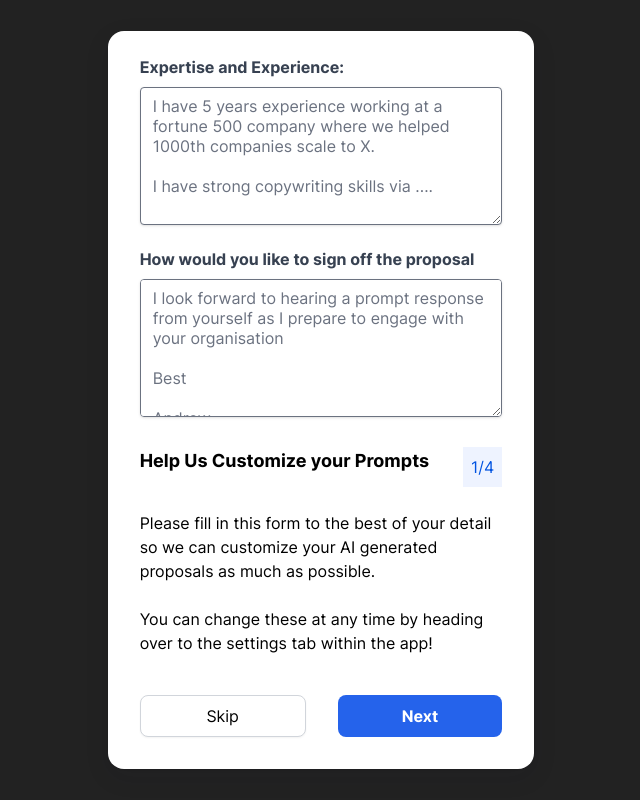
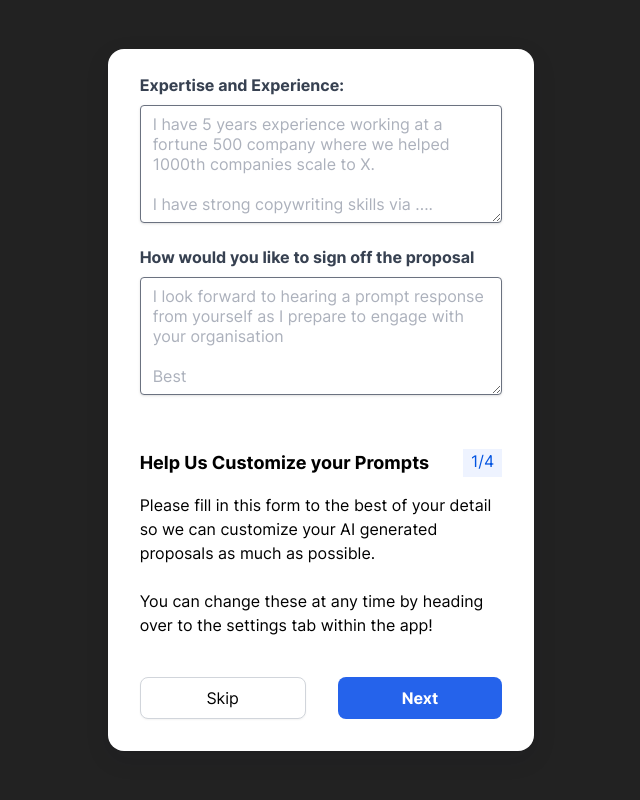
Before and after one commit to faizan-alam/next-js-test-task, a Next.js app: page /onboarding in a window 1280 px wide. Shown: the whole page, without its empty margins (319-959 px from the left). Built offline with nearby package versions, Linux system fonts and the light colour scheme.

Commit message:
pagination on onboarding

```diff
--- /dev/null
+++ b/src/components/PaginationInfo/PaginationInfo.tsx
@@ -0,0 +1,22 @@
+import * as React from 'react';
+import { RiAlarmWarningFill } from 'react-icons/ri';
+
+import Layout from '@/components/layout/Layout';
+import ArrowLink from '@/components/links/ArrowLink';
+import Seo from '@/components/Seo';
+
+type PaginationInfo = {
+  currentPage: number;
+  totalPages: number;
+};
+
+export default function PaginationInfo({
+  currentPage,
+  totalPages,
+}: PaginationInfo) {
+  return (
+    <p className='bg-[#EEF3FF] px-2 text-[#0053E1]'>
+      {currentPage + '/' + totalPages}
+    </p>
+  );
+}
--- a/src/pages/onboarding/Steps/CustomizePromts/index.tsx
+++ b/src/pages/onboarding/Steps/CustomizePromts/index.tsx
@@ -4,6 +4,7 @@ import { RiAlarmWarningFill } from 'react-icons/ri';
 import Layout from '@/components/layout/Layout';
 import ArrowLink from '@/components/links/ArrowLink';
 import Seo from '@/components/Seo';
+import PaginationInfo from '@/components/PaginationInfo/PaginationInfo';
 
 export default function CustomizePrompt() {
   const [experienceInput, setexperienceInput] = React.useState('');
@@ -36,9 +37,9 @@ export default function CustomizePrompt() {
             Expertise and Experience:
           </label>
           <textarea
-            className='focus:shadow-outline w-full appearance-none rounded border px-3 py-2 leading-tight text-gray-700 shadow focus:outline-none'
+            className='focus:shadow-outline w-full appearance-none overflow-y-hidden rounded border px-3 py-2 leading-tight text-gray-700 placeholder-[#ACB1BC] shadow focus:outline-none'
             id='experienceInput'
-            rows={6}
+            rows={5}
             placeholder={
               'I have 5 years experience working at a fortune 500 company where we helped 1000th companies scale to X.' +
               '\n' +
@@ -58,17 +59,17 @@ export default function CustomizePrompt() {
             How would you like to sign off the proposal
           </label>
           <textarea
-            className='focus:shadow-outline w-full appearance-none rounded border px-3 py-2 leading-tight text-gray-700 shadow focus:outline-none'
+            className='focus:shadow-outline w-full appearance-none overflow-y-hidden rounded border px-3 py-2 leading-tight text-gray-700 placeholder-[#ACB1BC] shadow focus:outline-none'
             id='signOffInput'
-            rows={6}
+            rows={5}
             placeholder={
               'I look forward to hearing a prompt response from yourself as I prepare to engage with your organisation' +
               '\n' +
               '\n' +
               'Best' +
-              '\n' +
-              '\n' +
-              'Andrew'
+              '\n'
+              // '\n' +
+              // 'Andrew'
             }
             value={signOffInput}
             onChange={handlesignOffInputChange}
@@ -76,11 +77,11 @@ export default function CustomizePrompt() {
           />
         </div>
       </form>
-      <div className='flex justify-between'>
+      <br />
+      <div className='mb-4 flex justify-between'>
         <h4>Help Us Customize your Prompts</h4>
-        <p className='bg-[#EEF3FF] p-2 text-[#0053E1]'>1/4</p>
+        <PaginationInfo currentPage={1} totalPages={4} />
       </div>
-      <br />
       <p>
         Please fill in this form to the best of your detail so we can customize
         your AI generated proposals as much as possible.
--- a/src/pages/onboarding/Steps/JobList/index.tsx
+++ b/src/pages/onboarding/Steps/JobList/index.tsx
@@ -6,6 +6,7 @@ import ArrowLink from '@/components/links/ArrowLink';
 import Seo from '@/components/Seo';
 import { images } from '@/theme';
 import NextImage from '@/components/NextImage';
+import PaginationInfo from '@/components/PaginationInfo/PaginationInfo';
 
 export default function JobList() {
   return (
@@ -20,7 +21,7 @@ export default function JobList() {
       />
       <div className='flex justify-between'>
         <h4>Get a list of jobs</h4>
-        <p className='bg-[#EEF3FF] p-2 text-[#0053E1]'>4/4</p>
+        <PaginationInfo currentPage={4} totalPages={4} />
       </div>
       <p>With your scrape added, now the fun begins!</p>
       <br />
--- a/src/pages/onboarding/Steps/newScrape/index.tsx
+++ b/src/pages/onboarding/Steps/newScrape/index.tsx
@@ -6,6 +6,7 @@ import ArrowLink from '@/components/links/ArrowLink';
 import Seo from '@/components/Seo';
 import { images } from '@/theme';
 import NextImage from '@/components/NextImage';
+import PaginationInfo from '@/components/PaginationInfo/PaginationInfo';
 
 export default function NewScrape() {
   return (
@@ -20,7 +21,7 @@ export default function NewScrape() {
       />
       <div className='flex justify-between'>
         <h4>Create a new scrape</h4>
-        <p className='bg-[#EEF3FF] p-2 text-[#0053E1]'>2/4</p>
+        <PaginationInfo currentPage={2} totalPages={4} />
       </div>
       <p>
         Lorem ipsum dolor sit amet consectetur. Ut sit vel fames egestas
--- a/src/pages/onboarding/Steps/scrapeData/index.tsx
+++ b/src/pages/onboarding/Steps/scrapeData/index.tsx
@@ -6,6 +6,7 @@ import ArrowLink from '@/components/links/ArrowLink';
 import Seo from '@/components/Seo';
 import { images } from '@/theme';
 import NextImage from '@/components/NextImage';
+import PaginationInfo from '@/components/PaginationInfo/PaginationInfo';
 
 export default function scrapeData() {
   return (
@@ -21,7 +22,7 @@ export default function scrapeData() {
       />
       <div className='flex justify-between'>
         <h4>Enter scrape data </h4>
-        <p className='bg-[#EEF3FF] p-2 text-[#0053E1]'>3/4</p>
+        <PaginationInfo currentPage={3} totalPages={4} />
       </div>
       <p>On this modal section, enter the details of your scrape</p>
       <br />
```
